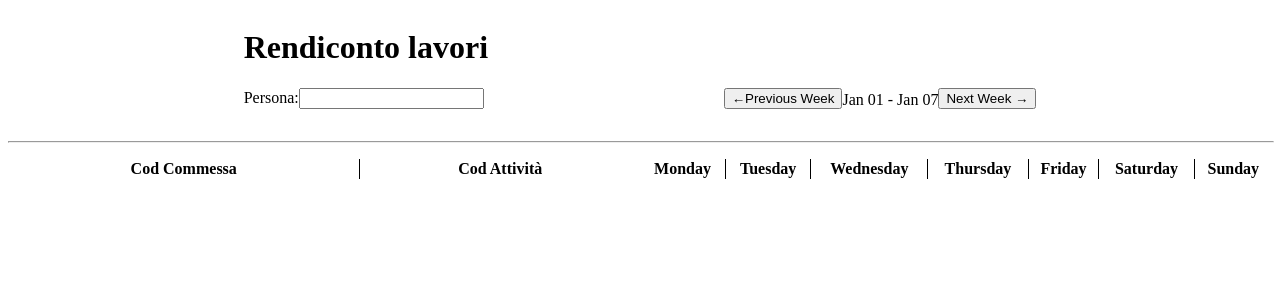
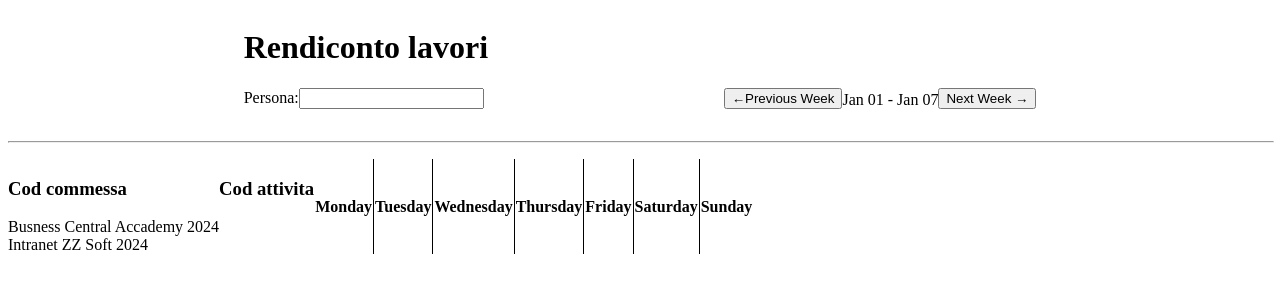
Before and after one commit to marcoxu-marconi/lavoro, an Angular app: page / in a window 1280 px wide. Shown: the top 300 px of the page. Built offline with nearby package versions, Linux system fonts and the light colour scheme; data requests are answered from the project's data file.

Commit message:
basic function OHHH

```diff
--- a/src/app/main/table/table.component.css
+++ b/src/app/main/table/table.component.css
@@ -3,11 +3,11 @@
     width: 100%;
 }
 
-.container table {
+/* .container table {
     flex: 1;
     width: 50%;
 }
-
+ */
 
 
 table {
--- a/src/app/main/table/table.component.html
+++ b/src/app/main/table/table.component.html
@@ -1,15 +1,25 @@
 <div class="container">
-    <table>
-      <thead>
-        <tr>
-          <th>Cod Commessa</th>
-          <th>Cod Attività</th>
-        </tr>
-      </thead>
-      <tbody>
 
-      </tbody>
-    </table>
+  <div>
+    <h3>Cod commessa</h3>
+  @for(commessa of JobList; track commessa){
+    <div (click)="selectCommessa(commessa)" >{{commessa.Name}}</div>
+  }
+
+
+  </div>
+
+  <div>
+    <h3>Cod attivita</h3>
+    @if(selectedCommessa){
+      @for(attivita of JobTaskList; track attivita){
+        @if(attivita.JobRecordId == selectedCommessa.JobRecordId){
+          <div>{{attivita.Name}}</div>
+        }
+      }
+
+    }
+  </div>
 
     <table>
         <thead>
--- a/src/app/main/table/table.component.ts
+++ b/src/app/main/table/table.component.ts
@@ -14,6 +14,12 @@ export class TableComponent {
   JobList: any = [];
   JobTaskList: any = [];
 
+  selectedCommessa:any;
+
+  selectCommessa(commessa:any):void{
+    this.selectedCommessa=commessa;
+  }
+
   ngOnInit() {
     this.infoService.getResList().subscribe(data => {
       this.resList = data;
```
